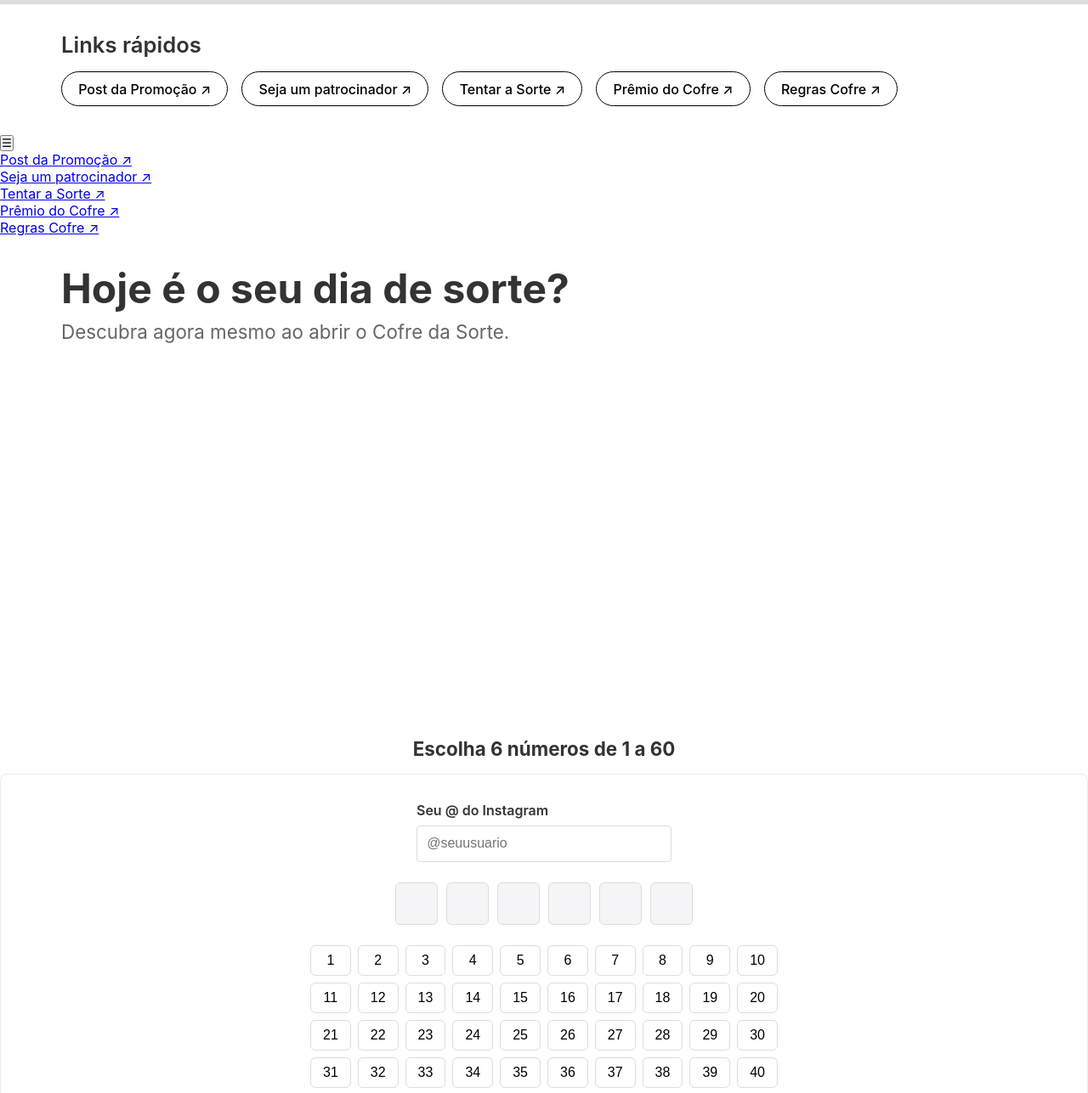
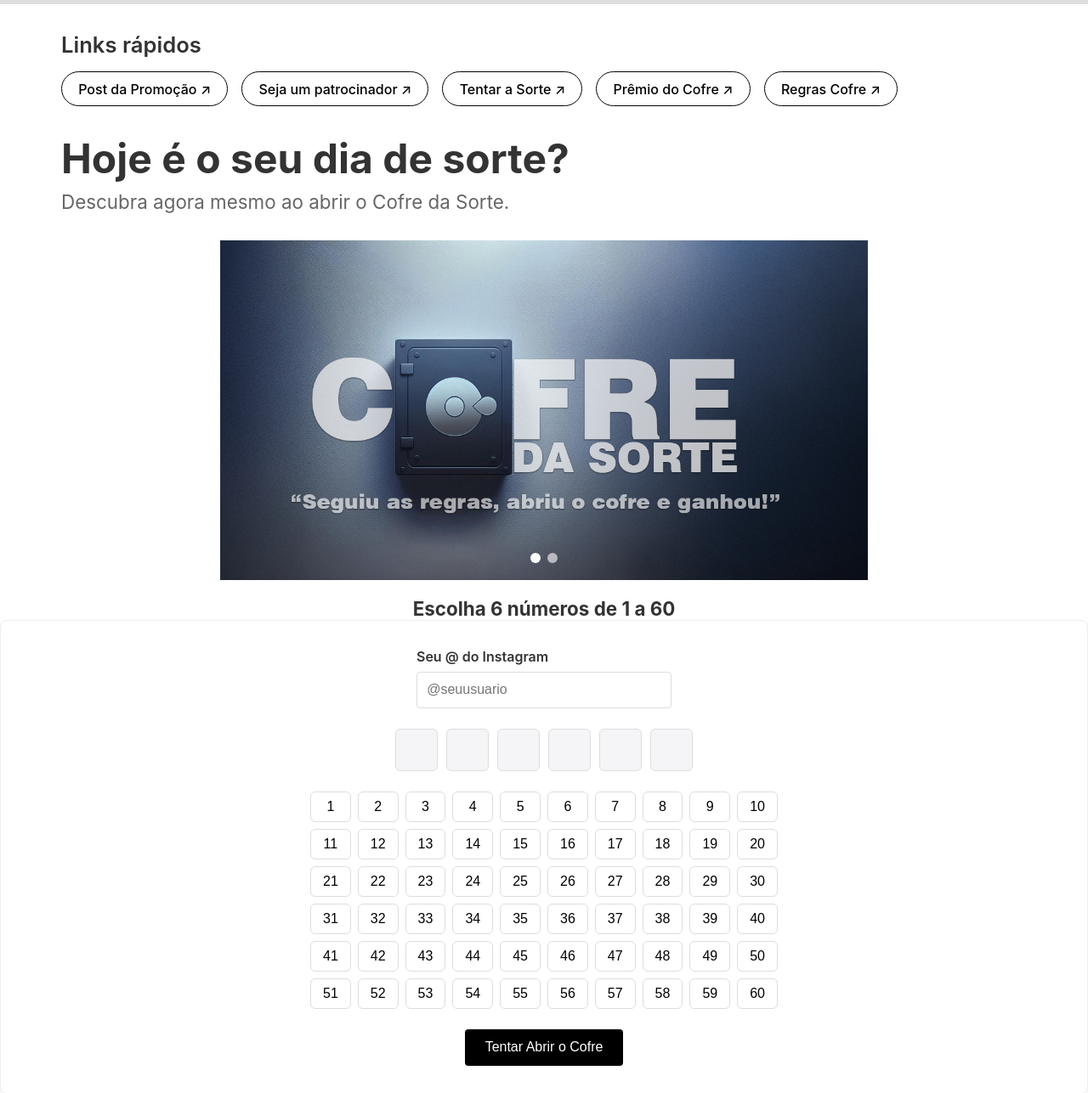
Before and after one commit to gespressbrasil/novoapache, a Flask app: page / in a window 1280 px wide. Shown: the top 1287 px of the page at 85% size. Run offline with Flask 3, Linux system fonts and the light colour scheme; data comes from the database, SQL or seed files in the repository; some libraries are stand-ins or nearby versions.

Commit message:
Update style.css

```diff
--- a/static/css/style.css
+++ b/static/css/style.css
@@ -232,6 +210,91 @@ body {
 }
 
 /* ==============================
+   MENU HAMBÚRGUER vs LINKS RÁPIDOS
+============================== */
+
+/* 1) Oculta o menu hambúrguer por padrão (mostra só no mobile) */
+.mobile-nav {
+  display: none;
+  background-color: #fff;
+  padding: 1rem;
+  border-bottom: 1px solid #ccc;
+}
+
+/* Botão (hambúrguer) */
+.hamburger-button {
+  background: none;
+  border: none;
+  font-size: 1.5rem; /* Ajuste para combinar com seu projeto */
+  cursor: pointer;
+}
+
+/* O UL do menu mobile começa fechado */
+.mobile-menu {
+  list-style: none;
+  margin: 0;
+  padding: 0;
+  display: none; /* fechado por padrão */
+}
+
+/* Quando aberto (classe .open), exibe */
+.mobile-menu.open {
+  display: block;
+}
+
+/* Estilo dos links no menu mobile, usando a “cara” do projeto */
+.mobile-menu li {
+  margin: 0.5rem 0;
+}
+.mobile-menu a {
+  display: inline-flex;
+  align-items: center;
+  justify-content: center;
+  border: 1px solid #000;
+  border-radius: 9999px;
+  padding: 0.2rem 0.8rem;
+  color: #000;
+  font-size: 1rem;
+  font-weight: 500;
+  text-decoration: none;
+  transition: background-color 0.3s, color 0.3s, border-color 0.3s;
+}
+.mobile-menu a:hover {
+  background-color: #000;
+  color: #fff;
+  border-color: #000;
+}
+
+/* 2) A seção de “links rápidos” (desktop)
+   por padrão pode ficar “display: block;” no CSS geral.
+   Mas nós ajustamos via media queries:
+*/
+@media (max-width: 768px) {
+  /* No MOBILE:
+     - Escondemos a quick-links-container
+     - Mostramos a mobile-nav
+  */
+  .quick-links-container {
+    display: none !important;
+  }
+  .mobile-nav {
+    display: block;
+  }
+}
+
+@media (min-width: 769px) {
+  /* No DESKTOP:
+     - Mostramos a quick-links-container
+     - Escondemos a mobile-nav
+  */
+  .quick-links-container {
+    display: block !important;
+  }
+  .mobile-nav {
+    display: none !important;
+  }
+}
+/* ==============================
    Hero Section (Título Principal)
 ============================== */
 .hero-section {
@@ -273,138 +335,144 @@ body {
   }
 }
 
-/* ==============================
-   Slideshow (banner-slideshow)
-   (Igual ao seu código antigo)
-============================== */
-/* Ajuste para o slideshow */
+/* CONTÊINER GERAL */
 .banner-slideshow {
   position: relative;
   width: 100%;
-  height: 50vh; /* Definindo a altura como 50% da altura da tela */
+  height: 50vh; /* ou outro valor fixo, se quiser forçar altura */
   overflow: hidden;
-  margin: 0; /* Remover qualquer margem indesejada */
-  padding: 0;
 }
 
-/* Ajusta a exibição de cada slide */
+/* CADA SLIDE */
 .slide {
   position: absolute;
+  top: 0; left: 0;
   width: 100%;
   height: 100%;
-  transition: left 1s ease;
-  background-size: cover;
+  /* Se quiser ver a imagem inteira, sem corte: */
+  background-size: contain;
   background-position: center;
-  display: none; /* Esconde todos os banners inicialmente */
+  background-repeat: no-repeat;
+  opacity: 0;
+  transition: opacity 0.5s ease;
 }
 
-/* Mobile - exibe o banner específico para dispositivos móveis */
-.mobile-banner {
-  display: none; /* Inicialmente escondido para desktop */
-  width: 100%;
-  height: 50vh; /* Definir altura responsiva para o banner móvel */
-  margin: 0;
-  position: relative;
-  background-size: cover;
-  background-position: center;
+/* SLIDE ATIVO */
+.slide.active {
+  opacity: 1;
 }
 
-/* Desktop - exibe o banner específico para desktop */
-.desktop-banner {
-  display: none; /* Inicialmente escondido para mobile */
-  width: 100%;
-  height: 50vh; /* Ajuste a altura conforme necessário para desktop */
-  background-size: cover;
-  background-position: center;
+/* ESCONDE TODOS OS SLIDES POR PADRÃO */
+.mobile-slide, .desktop-slide {
+  display: none;
 }
 
+/* ESCONDE AMBAS AS CAIXAS DE DOTS POR PADRÃO */
+#mobileDots, #desktopDots {
+  display: none;
+}
+
+/* ==========================
+   MEDIA QUERY: MOBILE
+   (até 768px)
+========================== */
 @media (max-width: 768px) {
-  /* Para dispositivos móveis, esconda o banner desktop */
-  .desktop-banner {
-    display: none;
+  /* Mostra slides mobile */
+  .mobile-slide {
+    display: block;
+  }
+  /* Mostra dots do mobile */
+  #mobileDots {
+    display: flex;
   }
 
-  /* Exibe o banner móvel */
-  .mobile-banner {
-    display: block;
-    width: 100%;
-    height: 50vh; /* Ajuste a altura para mobile (50% da altura da tela) */
-    margin: 0;
-    padding: 0;
-    background-size: cover;
-    background-position: center;
+  /* Esconde slides desktop */
+  .desktop-slide {
+    display: none !important;
+  }
+  /* Esconde dots desktop */
+  #desktopDots {
+    display: none !important;
   }
 }
 
+/* ==========================
+   MEDIA QUERY: DESKTOP
+   (a partir de 769px)
+========================== */
 @media (min-width: 769px) {
-  /* Para desktop, esconda o banner móvel */
-  .mobile-banner {
-    display: none;
+  /* Mostra slides desktop */
+  .desktop-slide {
+    width: 100%;
+    background-size: contain;
+    background-position: center;
+    height: 50vh;
+    display: block;
+  }
+  /* Mostra dots desktop */
+  #desktopDots {
+    display: flex;
   }
 
-/* Exibe o banner desktop */
-.desktop-banner {
-  display: block;
-  width: 70%; /* Largura do banner no desktop */
-  height: 50vh; /* Ajuste a altura para desktop (50% da altura da tela) */
-  background-size: cover;
-  background-position: center; /* Alinha a imagem no centro */
-  margin: 0 auto; /* Centraliza o banner horizontalmente */
-  position: relative;
-}
+  /* Esconde slides mobile */
+  .mobile-slide {
+    display: none !important;
+  }
+  /* Esconde dots mobile */
+  #mobileDots {
+    display: none !important;
+
+  background-repeat: no-repeat;
+  opacity: 0;
+  transition: opacity 0.5s ease;
+
+  }
 }
 
-/* ==============================
-   Seção principal (container)
-============================== */
-.container {
-  max-width: 900px;
-  margin: 2rem auto;
-  padding: 0 1rem;
+/* DOTS CONTAINER (posicionado no rodapé do banner) */
+.dots-container {
+  background-size: contain;
+  position: absolute;
+  bottom: 20px;
+  width: 100%;
+  justify-content: center;
+  gap: 0.5rem;
+}
+
+/* BOLINHAS (DOTS) */
+.dot {
+  display: inline-block;
+  width: 12px;
+  height: 12px;
+  background-color: rgba(255, 255, 255, 0.6);
+  border-radius: 50%;
+  cursor: pointer;
+  transition: background-color 0.3s;
+}
+
+.dot.active {
+  background-color: #fff;
 }
 
 /* ==============================
    Mensagens Flash
 ============================== */
 .flashes {
-  position: absolute; /* Ou fixed, dependendo de quando você quer que o elemento se mova com a página */
-  top: 0; /* Posiciona o elemento no topo da página */
-  left: 50%; /* Posiciona o elemento no meio da página */
-  transform: translateX(-50%); /* Ajusta o deslocamento para que o elemento fique perfeitamente centralizado */
+  position: absolute;
+  top: 0;
+  left: 50%;
+  transform: translateX(-50%);
   display: flex;
   flex-direction: column;
   gap: 0.5rem;
-  z-index: 9999; /* acima do resto do site */
+  z-index: 9999;
 }
-
-/* Cada banner */
 .message-banner {
   padding: 12px 18px;
   border-radius: 8px;
   color: #fff;
-  animation: fadeIn 0.5s ease-in forwards,
-             fadeOut 0.5s ease-out 3.5s forwards;
-  /* fadeIn 0.5s + aguarda 3s + fadeOut 0.5s (total ~4s) */
-  opacity: 0; /* para iniciar invisível e fadeIn */
-}
-
-/* Exemplo de cor para 'success' */
-.message-banner.success {
-  background-color: #4CAF50; /* verde */
-}
-
-/* Exemplo de cor para 'error' */
-.message-banner.error {
-  background-color: #666; /* vermelho */
-}
-
-/* Se tiver 'info' ou 'warning', pode criar mais classes */
-
-@keyframes fadeIn {
-  to { opacity: 1; }
-}
-@keyframes fadeOut {
-  to { opacity: 0; transform: translateY(-10px); }
+  animation: fadeIn 0.5s ease-in forwards, fadeOut 0.5s ease-out 3.5s forwards;
+  opacity: 0;
 }
 .message-banner.success {
   background-color: #e0f8e0;
@@ -421,18 +489,27 @@ body {
   color: #0c5460;
   border-color: #bee5eb;
 }
+@keyframes fadeIn {
+  to { opacity: 1; }
+}
+@keyframes fadeOut {
+  to { opacity: 0; transform: translateY(-10px); }
+}
 
 /* ==============================
    Instrução: "Escolha 6 números..."
 ============================== */
+
 .numbers-instruction {
   text-align: center;
-  margin: 2rem 0 1rem;
+  position: center;
+ margin-top: 20px;
 }
 .numbers-instruction h2 {
   font-size: 1.4rem;
   color: #333;
 }
+
 
 /* ==============================
    Formulário (Cofre)
```
Also changed, not shown: other parts of static/css/style.css (+60 -92 lines).
